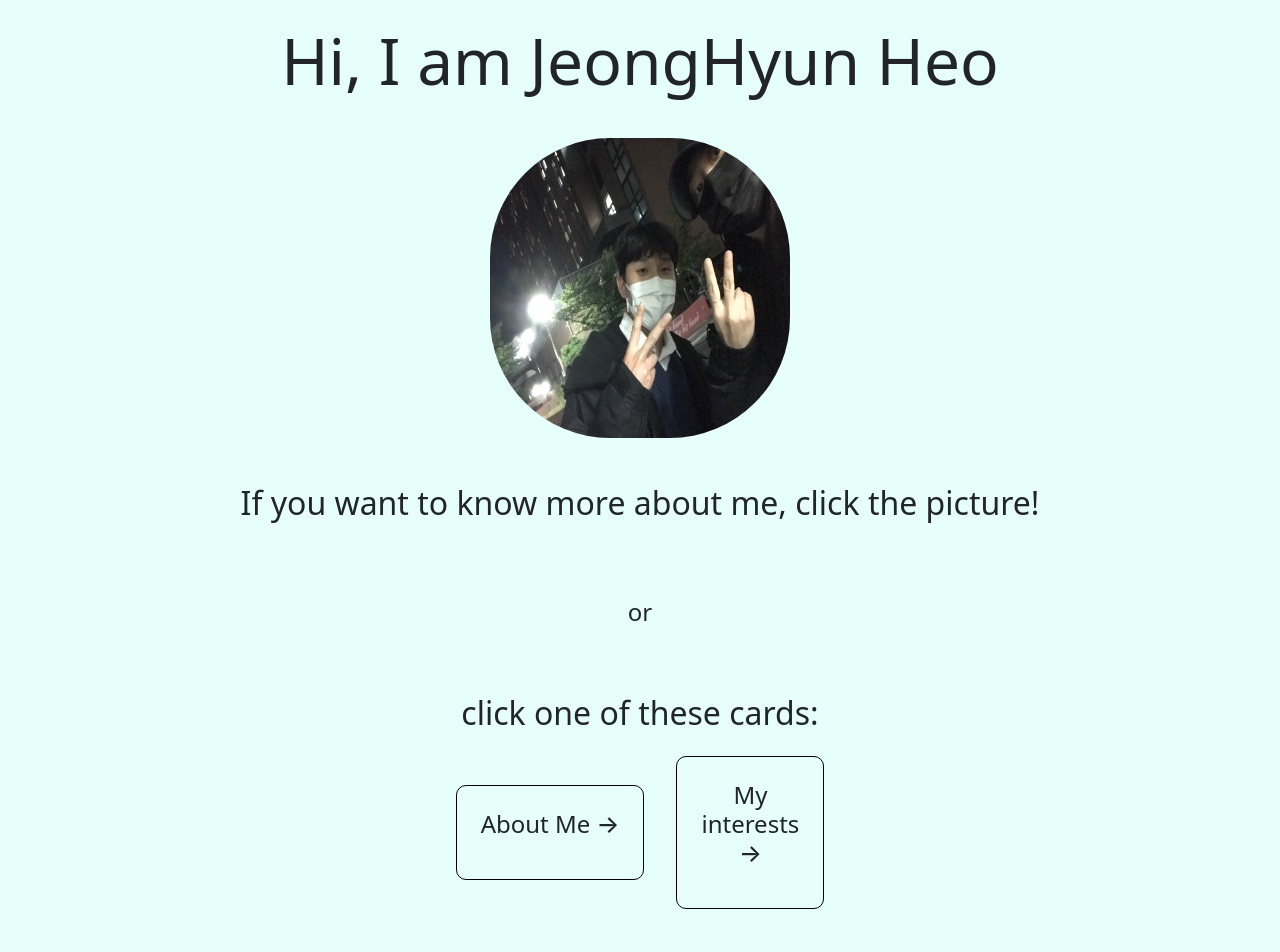
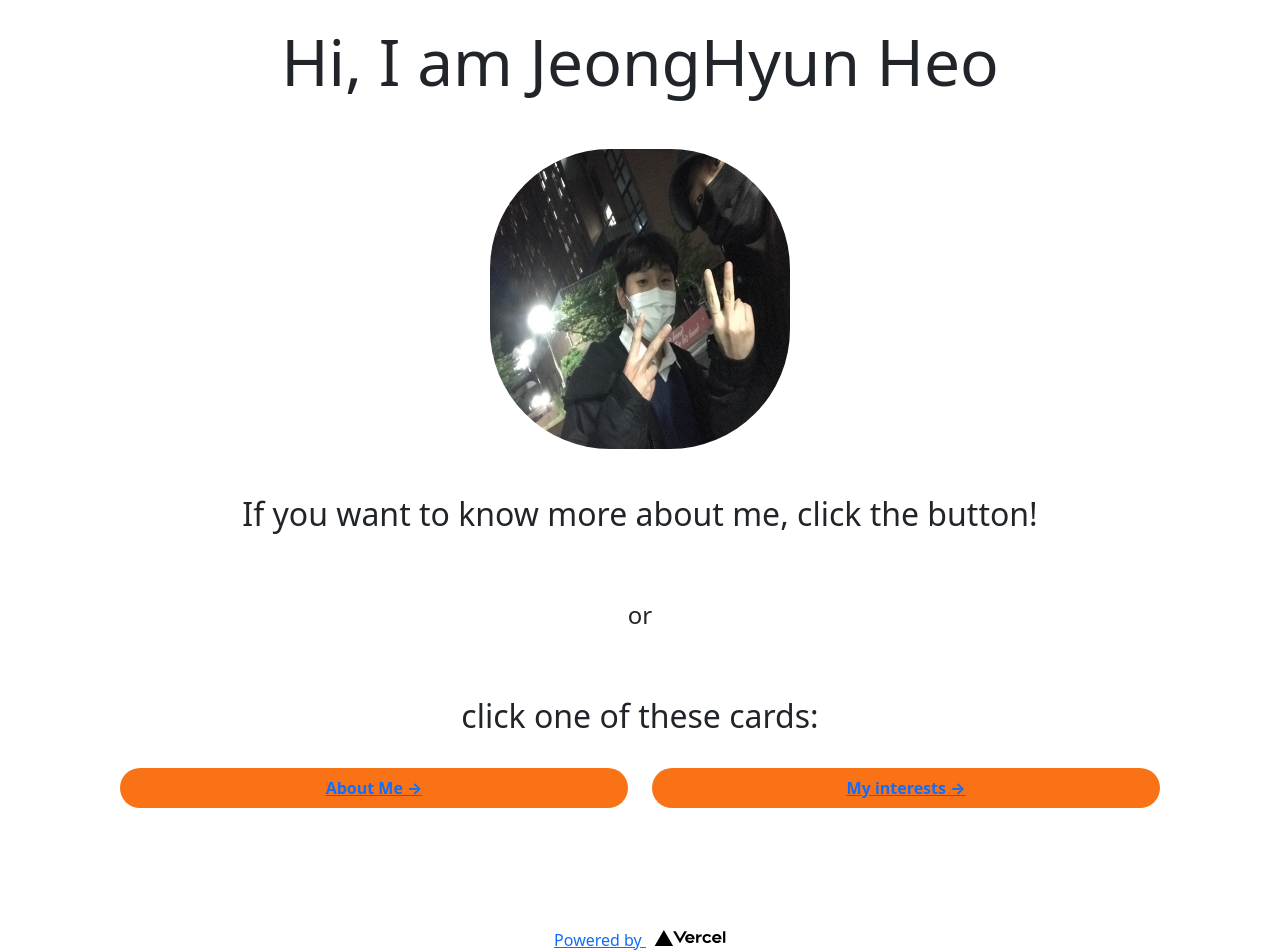
Before and after one commit to Tim-a-tree/nextjs_profile, a Next.js app: page / in a window 1280 px wide. Shown: the part 40-992 px from the top of the page. Built offline with nearby package versions, Linux system fonts and the light colour scheme.

Commit message:
Applied tailwind css for mainpage(index.js) and deleted css file(Home.module.css) from the repository

```diff
--- a/package.json
+++ b/package.json
@@ -13,11 +13,11 @@
     "bootstrap": "^5.1.3",
     "next": "12.2.2",
     "react": "18.2.0",
-    "react-dom": "18.2.0",
-    "tailwindcss": "^3.1.6"
+    "react-dom": "18.2.0"
   },
   "devDependencies": {
     "eslint": "8.19.0",
-    "eslint-config-next": "12.2.2"
+    "eslint-config-next": "12.2.2",
+    "tailwindcss": "^3.1.6"
   }
 }
--- a/pages/index.js
+++ b/pages/index.js
@@ -1,55 +1,59 @@
 import Head from 'next/head'
 import Image from 'next/image'
-import styles from '../styles/Home.module.css'
 import profilePic from '../img/IMG_4104.JPG'
 import Link from 'next/link'
-import Navbar from '../components/navbar'
 
 export default function Home() {
   return (
-    <div className={styles.container}>
+    <div className="md:container md:mx-auto">
       <Head>
         <title>Portfolio</title>
         <meta name="description" content="Generated by create next app" />
         <link rel="icon" href="/favicon.ico" />
       </Head>
 
-      <main className={styles.main}>
-        <h1 className={styles.title}>Hi, I am JeongHyun Heo</h1>
-        <div className={styles.space}>
-          <Link href={"/about"}><Image src={profilePic} className={styles.img} height={300} width={300} alt="profile"/></Link>
+      <main className="p-16 flex-col items-center justify-center text-center">
+        {/* min-h-screen p-16 flex flex-col align-middle justify-items-center */}
+        <h1 className="text-title">Hi, I am JeongHyun Heo</h1>
+        <div className={"p-[40px]"}>
+          <Link href={"/about"}><Image src={profilePic} className="rounded-[40%]" height={300} width={300} alt="profile"/></Link>
         </div>
         <h2>
-          If you want to know more about me, click the picture!
+          If you want to know more about me, click the button!
         </h2>
-        <p className={styles.description}>
+        <p className="m-16 text-[24px]">
           or
         </p>
         <h2>
           click one of these cards:
         </h2>
-        <div className={styles.grid}>
-          <a className={styles.card}>
-            <Link href="/about"><h2>About Me &rarr;</h2></Link>
-          </a>
-          <a className={styles.card}>
-            <Link href="/interests"><h2>My<br/>interests<br/>&rarr;</h2></Link>
-          </a>
+        <div className="grid gap-4 grid-cols-2 p-4">
+          <button class="bg-orange-500 hover:bg-green-700 text-white font-bold py-2 px-4 rounded-full">
+            <Link href="/about">
+              About Me &rarr;
+            </Link>
+          </button>
+          <button class="bg-orange-500 hover:bg-green-700 text-white font-bold py-2 px-4 rounded-full">
+            <Link href="/interests" style={{ textDecoration: 'none' }} >
+              My interests &rarr;
+            </Link>
+          </button>
         </div>
       </main>
 
-      <footer className={styles.footer}>
+      <footer className="flex-1 text-center p-8">
         <a
           href="https://vercel.com?utm_source=create-next-app&utm_medium=default-template&utm_campaign=create-next-app"
           target="_blank"
           rel="noopener noreferrer"
         >
           Powered by{' '}
-          <span className={styles.logo}>
-            <Image src="/vercel.svg" alt="Vercel Logo" width={72} height={16} />
+          <span className="h-1 ml-0.5">
+            <Image src="/vercel.svg" alt="Vercel Logo" width={72} height={16}/>
           </span>
         </a>
       </footer>
     </div>
+
   )
 }
--- a/styles/Home.module.css
+++ /dev/null
@@ -1,156 +0,0 @@
-@keyframes gradient {
-  0% {
-    /* background-color: rgba(161, 140, 209, 0.5); */
-    background-color: white;
-  }
-
-  50% {
-    background-color: #bffff4;
-  }
-
-  100% {
-    /* background-color: rgba(161, 140, 209, 0.5); */
-    background-color: white;
-  }
-}
-
-.container {
-  padding: 0 2rem;
-  /* fallback for old browsers */
-  /* background: #a18cd1; */
-
-  /* Chrome 10-25, Safari 5.1-6 */
-  /* background: -webkit-linear-gradient(to right, rgba(161, 140, 209, 0.5), rgba(251, 194, 235, 0.5)); */
-  /* background: -webkit-linear-gradient(to right, white, #5cffe4); */
-  /* W3C, IE 10+/ Edge, Firefox 16+, Chrome 26+, Opera 12+, Safari 7+ */
-  /* background: linear-gradient(to right, rgba(161, 140, 209, 0.5), rgba(251, 194, 235, 0.5)); */
-  /* background: linear-gradient(to right, white, #5cffe4); */
-
-  animation-name: gradient;
-  animation-duration: 5s;
-  animation-iteration-count: infinite;
-}
-
-.main {
-  min-height: 100vh;
-  padding: 4rem 0;
-  flex: 1;
-  display: flex;
-  flex-direction: column;
-  justify-content: center;
-  align-items: center;
-}
-
-.footer {
-  display: flex;
-  flex: 1;
-  padding: 2rem 0;
-  border-top: 1px solid #eaeaea;
-  justify-content: center;
-  align-items: center;
-}
-
-.footer a {
-  display: flex;
-  justify-content: center;
-  align-items: center;
-  flex-grow: 1;
-}
-
-.title a {
-  color: #0070f3;
-  text-decoration: none;
-}
-
-.title a:hover,
-.title a:focus,
-.title a:active {
-  text-decoration: underline;
-}
-
-.title {
-  margin: 0;
-  line-height: 1.15;
-  font-size: 4rem;
-}
-
-.title,
-.description {
-  text-align: center;
-}
-
-.description {
-  margin: 4rem 0;
-  line-height: 1.5;
-  font-size: 1.5rem;
-}
-
-.code {
-  background: #fafafa;
-  border-radius: 5px;
-  padding: 0.75rem;
-  font-size: 1.1rem;
-  font-family: Menlo, Monaco, Lucida Console, Liberation Mono, DejaVu Sans Mono,
-    Bitstream Vera Sans Mono, Courier New, monospace;
-}
-
-.grid {
-  display: flex;
-  align-items: center;
-  justify-content: center;
-  flex-wrap: wrap;
-  max-width: 800px;
-}
-
-.card {
-  margin: 1rem;
-  padding: 1.5rem;
-  text-align: left;
-  color: inherit;
-  text-decoration: none;
-  border: 1px solid black;
-  border-radius: 10px;
-  transition: color 0.15s ease, border-color 0.15s ease, transform 2s;
-  max-width: 200px;
-  text-align: center;
-}
-
-.card:hover{
-  transform: scale(1.3);
-}
-.card:focus,
-.card:active {
-  color: #0070f3;
-  border-color: #0070f3;
-}
-
-.card h2 {
-  margin: 0 0 1rem 0;
-  font-size: 1.5rem;
-}
-
-.card p {
-  margin: 0;
-  font-size: 1.25rem;
-  line-height: 1.5;
-}
-
-.logo {
-  height: 1em;
-  margin-left: 0.5rem;
-}
-
-@media (max-width: 800px) {
-  .grid {
-    width: 100%;
-    flex-direction: column;
-  }
-}
-
-.img{
-  border-radius: 40%;
-}
-
-.space{
-  padding: 40px;
-}
--- a/styles/globals.css
+++ b/styles/globals.css
@@ -1,16 +1,3 @@
-html,
-body {
-  padding: 0;
-  margin: 0;
-  font-family: -apple-system, BlinkMacSystemFont, Segoe UI, Roboto, Oxygen,
-    Ubuntu, Cantarell, Fira Sans, Droid Sans, Helvetica Neue, sans-serif;
-}
-
-a {
-  color: inherit;
-  text-decoration: none;
-}
-
-* {
-  box-sizing: border-box;
-}
+@tailwind base;
+@tailwind components;
+@tailwind utilities;
--- a/styles/index.module.css
+++ /dev/null
@@ -1,3 +0,0 @@
-.img{
-        border-radius: 50%;
-}
--- a/tailwind.config.js
+++ b/tailwind.config.js
@@ -2,7 +2,20 @@
 module.exports = {
   content: ['./pages/**/*.{js,ts,jsx,tsx}', './components/**/*.{js,ts,jsx,tsx}'],
   theme: {
-    extend: {},
+    container: {
+      padding: "2rem",
+    },
+    fontSize:{
+      'title': '4rem',
+    },
+    extend: {
+      height: {
+        '1': '1em',
+      },
+      margin: {
+        '0.5': '0.5em',
+      },
+    }
   },
   plugins: [],
 }
```
Also changed, not shown: 1 other file (tests, documents, lock files or other folders).
